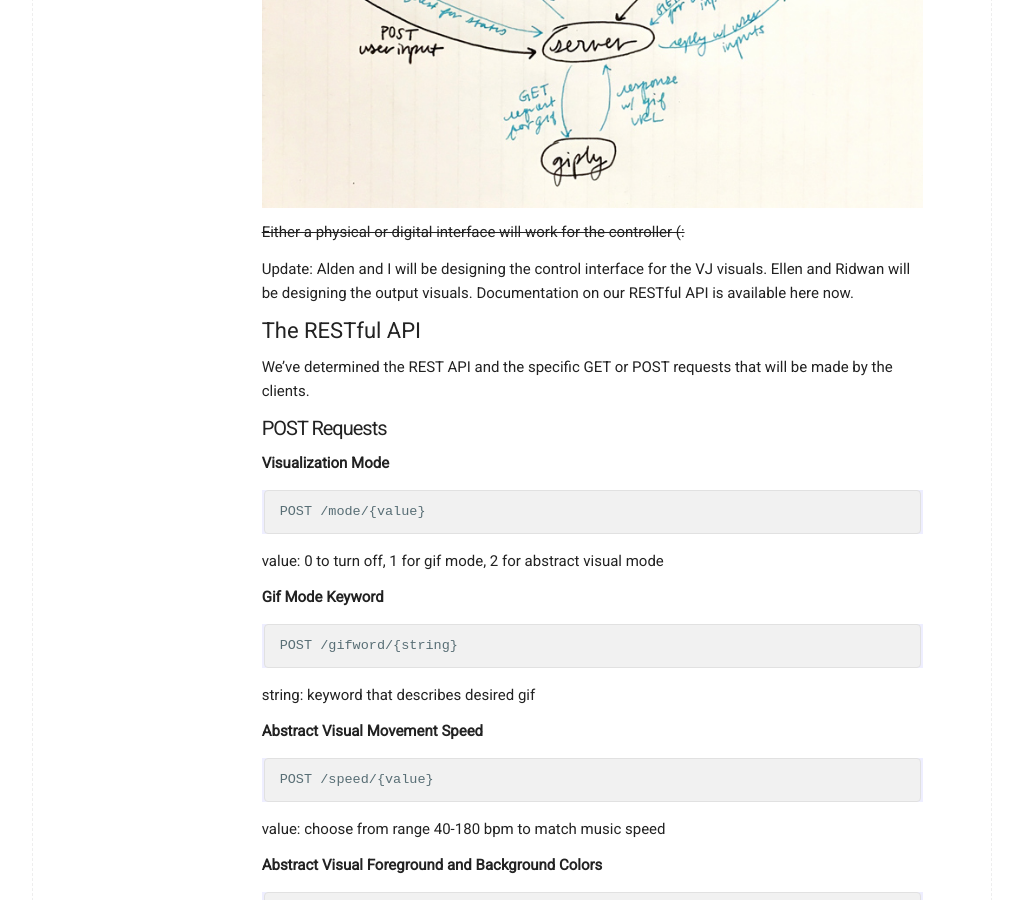
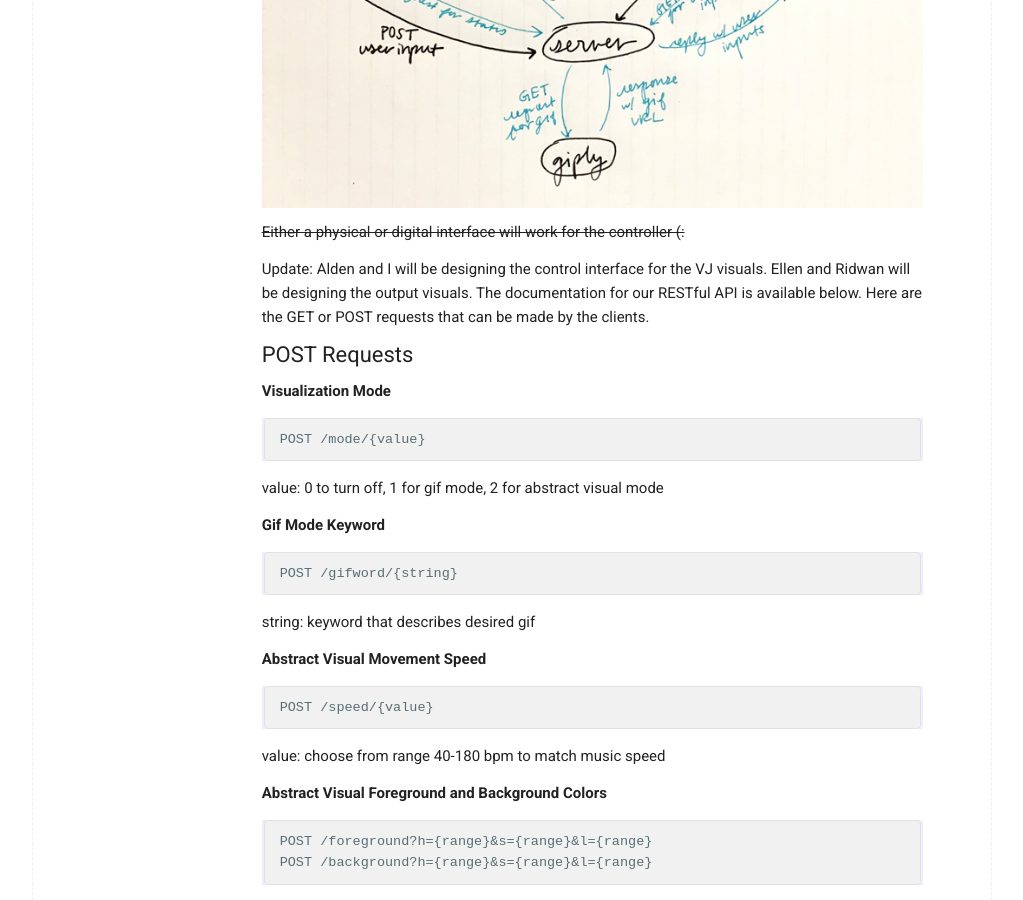
Before and after one commit to bevchou/bevchou.github.io, a Jekyll site: the page built from _posts/2018-11-11-restful-control-surface-design-specification.md, in a window 1280 px wide and 900 px high, scrolled down 972 px. Shown: the whole window, without its empty margins (128-1151 px from the left). Built offline with Jekyll 4.4.1, drawn with Linux system fonts in a browser that asks for light colours; comment, search, counter and statistics services are not loaded.

Commit message:
formatting update

```diff
--- a/_includes/head.html
+++ b/_includes/head.html
@@ -21,6 +21,6 @@
   <link rel="alternate" type="application/rss+xml" title="{{ site.title }}" href="{{ "/feed.xml" | prepend: site.baseurl | prepend: site.url }}">
 
 <!-- fonts -->
-<link href="https://fonts.googleapis.com/css?family=Roboto" rel="stylesheet">
+<link href="https://fonts.googleapis.com/css?family=Roboto:100,100i,300,300i,400,400i,500,500i,700,700i,900,900i" rel="stylesheet">
 
 </head>
--- a/_posts/2018-11-11-restful-control-surface-design-specification.md
+++ b/_posts/2018-11-11-restful-control-surface-design-specification.md
@@ -39,13 +39,9 @@ We want the clients to communicate according to this system diagram. We are plan
 
 ~~Either a physical or digital interface will work for the controller (:~~
 
-Update: Alden and I will be designing the control interface for the VJ visuals. Ellen and Ridwan will be designing the output visuals. Documentation on our RESTful API is available here now.
+Update: Alden and I will be designing the control interface for the VJ visuals. Ellen and Ridwan will be designing the output visuals. The documentation for our RESTful API is available below. Here are the GET or POST requests that can be made by the clients.
 
-## The RESTful API
-
-We've determined the REST API and the specific GET or POST requests that will be made by the clients.
-
-### POST Requests
+## POST Requests
 
 **Visualization Mode**
 
@@ -86,7 +82,7 @@ POST /shapes?triangle={bool}&circle={bool}&square={bool}&squiggle={bool}&arc={bo
 bool: 0 to turn off or 1 to turn on shape visibility. Bool values for each shape are independent of each other.
 
 
-### GET Requests
+## GET Requests
 
 **Current State**
 
```
